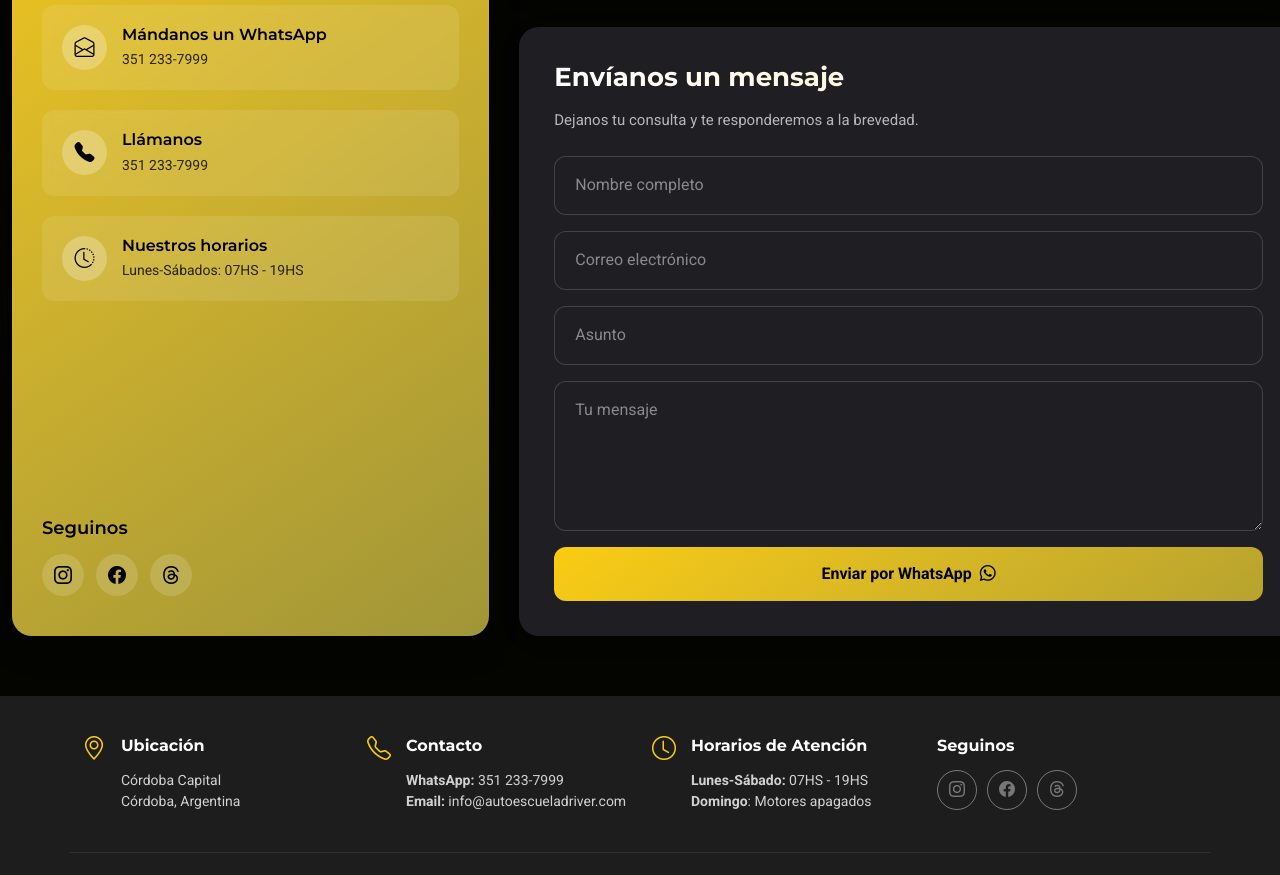
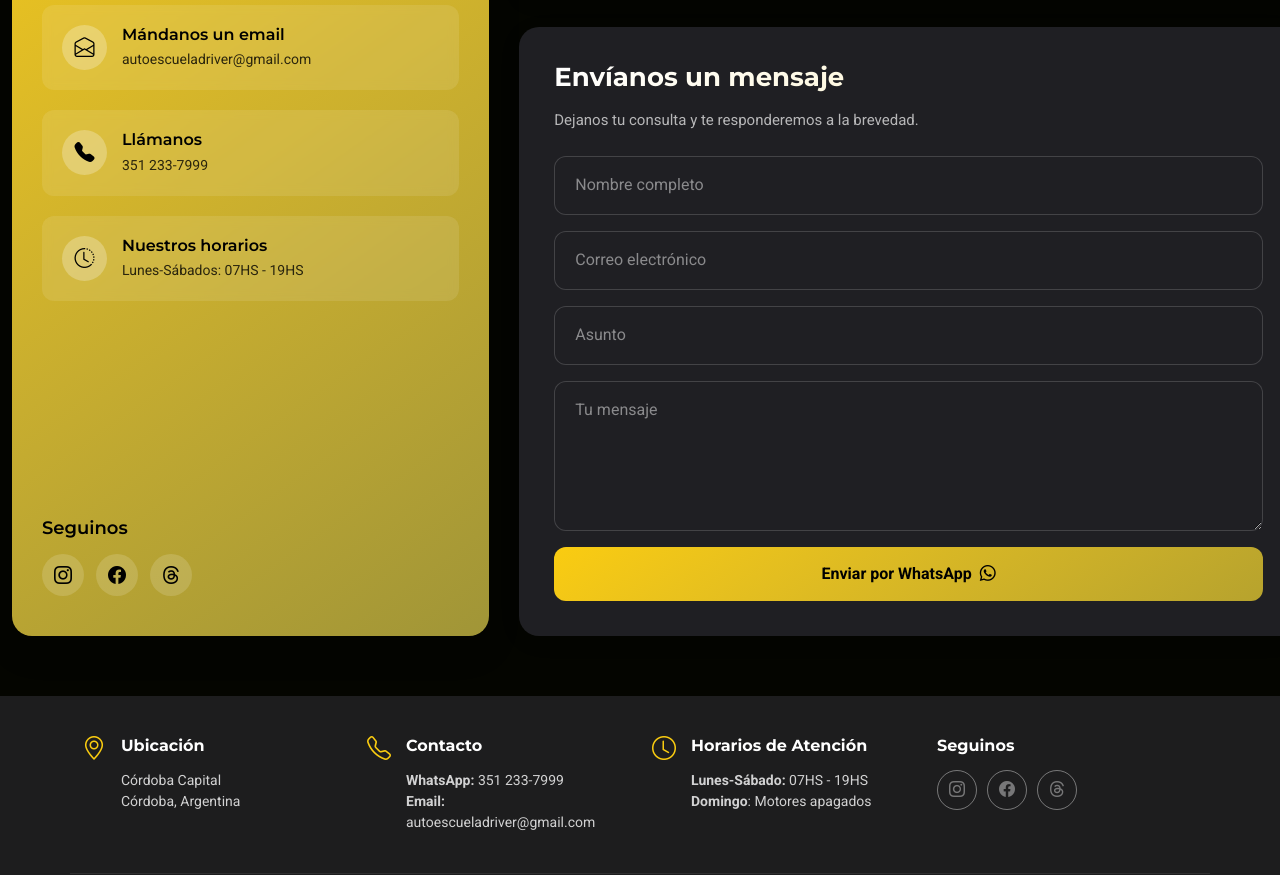
Before and after one commit to martinezlevin/autoescuela-driver, a plain HTML site: page index.html in a window 1280 px wide. Shown: the part 9234-10109 px from the top of the page. Drawn offline with nearby package versions, Linux system fonts and the light colour scheme; animation ran at ten frames a second; a script that the page names is missing.

Commit message:
Actualización de mail

```diff
--- a/index.html
+++ b/index.html
@@ -1144,8 +1144,8 @@
                   <i class="bi bi-envelope-open"></i>
                 </div>
                 <div class="card-content">
-                  <h4>Mándanos un WhatsApp</h4>
-                  <p>351 233-7999</p>
+                  <h4>Mándanos un email</h4>
+                  <p>autoescueladriver@gmail.com</p>
                 </div>
               </div>
 
@@ -1281,7 +1281,7 @@ document.getElementById("whatsappForm").addEventListener("submit", function(e){
             <h4>Contacto</h4>
             <p>
               <strong>WhatsApp:</strong> <span>351 233-7999</span><br>
-              <strong>Email:</strong> <span>info@autoescueladriver.com</span><br>
+              <strong>Email:</strong> <span>autoescueladriver@gmail.com</span><br>
             </p>
           </div>
         </div>
```
